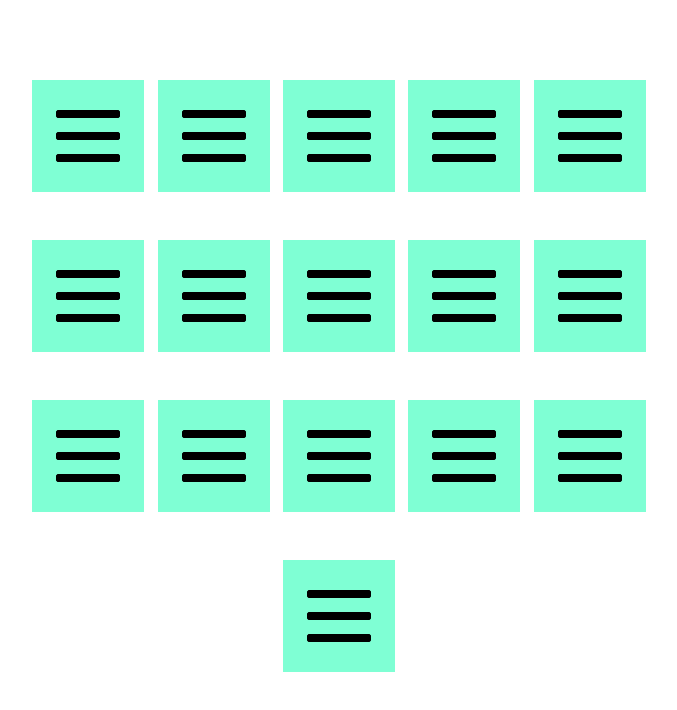
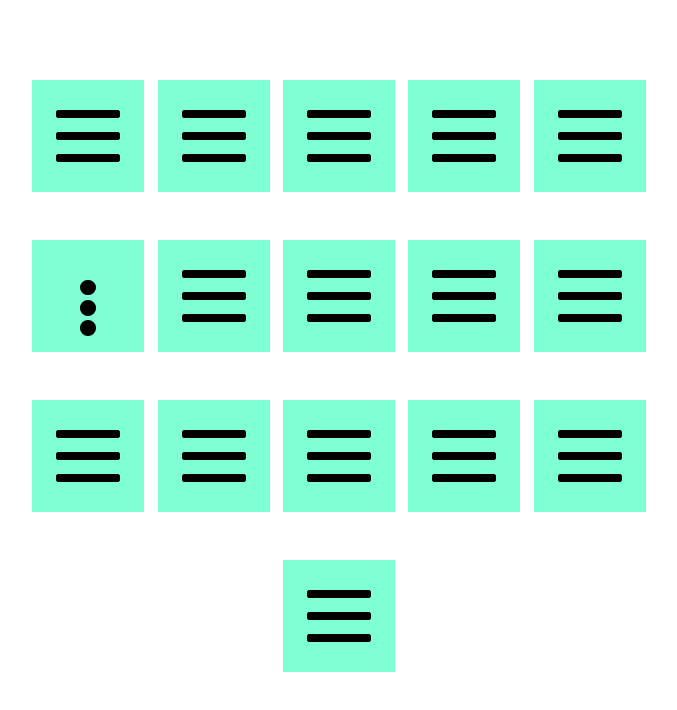
Before and after one commit to maykaltenev/fun-burger, a plain HTML site: page index.html in a window 1280 px wide. In both pictures the pointer is over the element 389 px from the left and 274 px from the top of the page. Shown: the whole page, without its empty margins (301-978 px from the left). Drawn offline with Linux system fonts and the light colour scheme.

Commit message:
kebap case before clock

```diff
--- a/css/funburger.css
+++ b/css/funburger.css
@@ -145,3 +145,60 @@ section {
   width: 3rem;
   transform: rotate(-720deg) translate(-0rem, 0rem);
 }
+
+/* funburger six in clock with three dots */
+.hamburger6 div {
+  transition: all 0.7s ease-in-out;
+}
+/* hidden div */
+.hamburger6 div:nth-child(4),
+.hamburger6 div:nth-child(5),
+.hamburger6 div:nth-child(6) {
+  display: none;
+}
+/* first clock line */
+.hamburger6:hover > :nth-child(1) {
+  transform: rotate(90deg) translate(0, 0rem);
+  width: 5rem;
+  opacity: 0;
+}
+/* the big clock line expanding */
+.hamburger6:hover > :nth-child(2) {
+  width: 10rem;
+  transform: rotate(90deg) translate(1.5rem, 1.2rem);
+  opacity: 0;
+}
+/* clock line expanding */
+.hamburger6:hover > :nth-child(3) {
+  width: 4rem;
+  transform: rotate(720deg) translate(14rem, 1.2rem);
+  opacity: 0;
+}
+/* top ball */
+.hamburger6:hover > :nth-child(4) {
+  display: block;
+  /* transform: rotateX(50%) translate(0rem, 0rem) e; */
+  transform: rotate(40%) translate(0rem, 0rem);
+  width: 1rem;
+  height: 1rem;
+  border-radius: 100%;
+}
+/* middle ball */
+.hamburger6:hover > :nth-child(5) {
+  display: block;
+  /* transform: rotateX(50%) translate(0rem, 0rem) e; */
+  transform: rotate(40%) translate(0rem, 0rem);
+  width: 1rem;
+  height: 1rem;
+  margin: 0.3rem;
+  border-radius: 100%;
+}
+/* bottom ball */
+.hamburger6:hover > :nth-child(6) {
+  display: block;
+  /* transform: rotateX(50%) translate(0rem, 0rem) e; */
+  transform: rotate(40%) translate(0rem, 0rem);
+  width: 1rem;
+  height: 1rem;
+  border-radius: 100%;
+}
--- a/index.html
+++ b/index.html
@@ -51,6 +51,9 @@
       </section>
       <section>
         <div class="fun hamburger6">
+          <div></div>
+          <div></div>
+          <div></div>
           <div></div>
           <div></div>
           <div></div>
```
